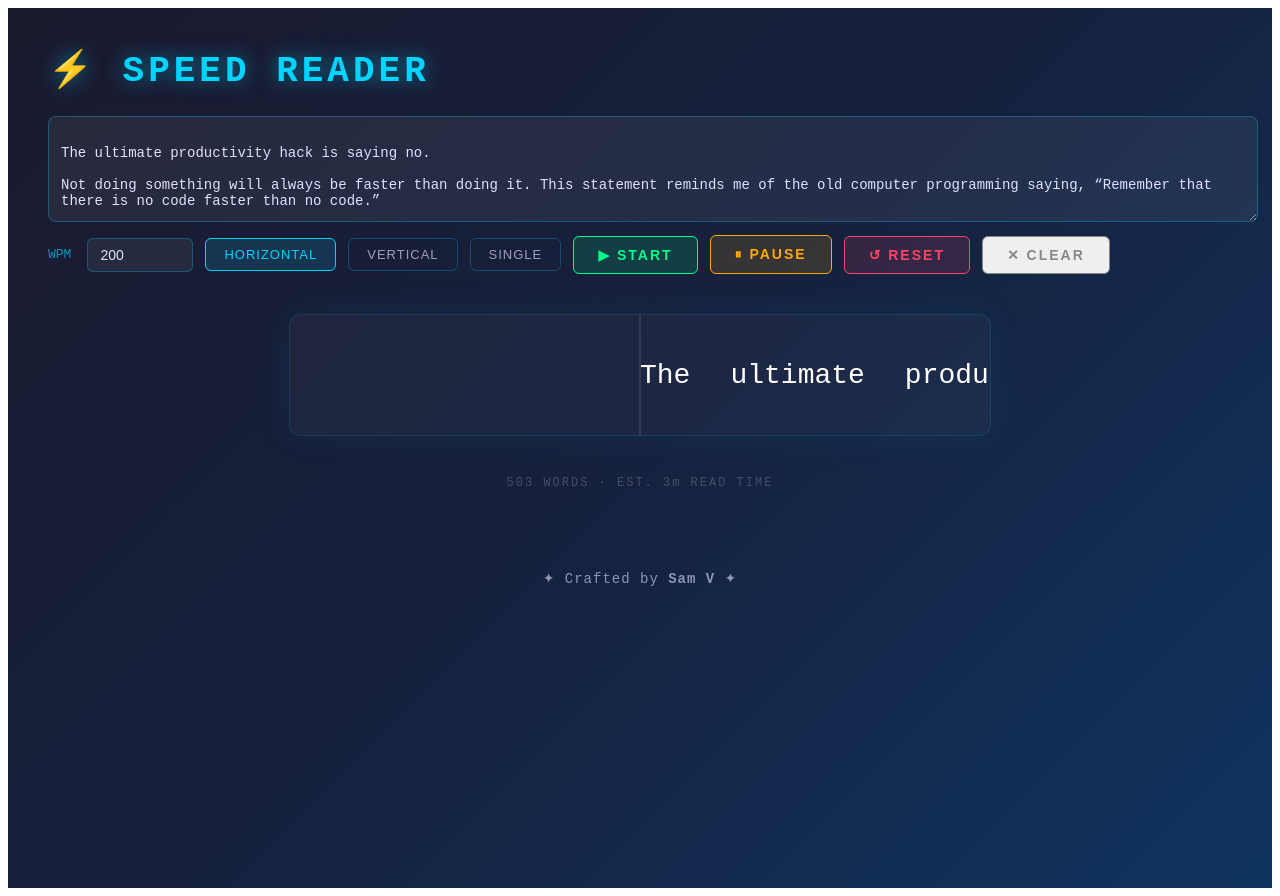
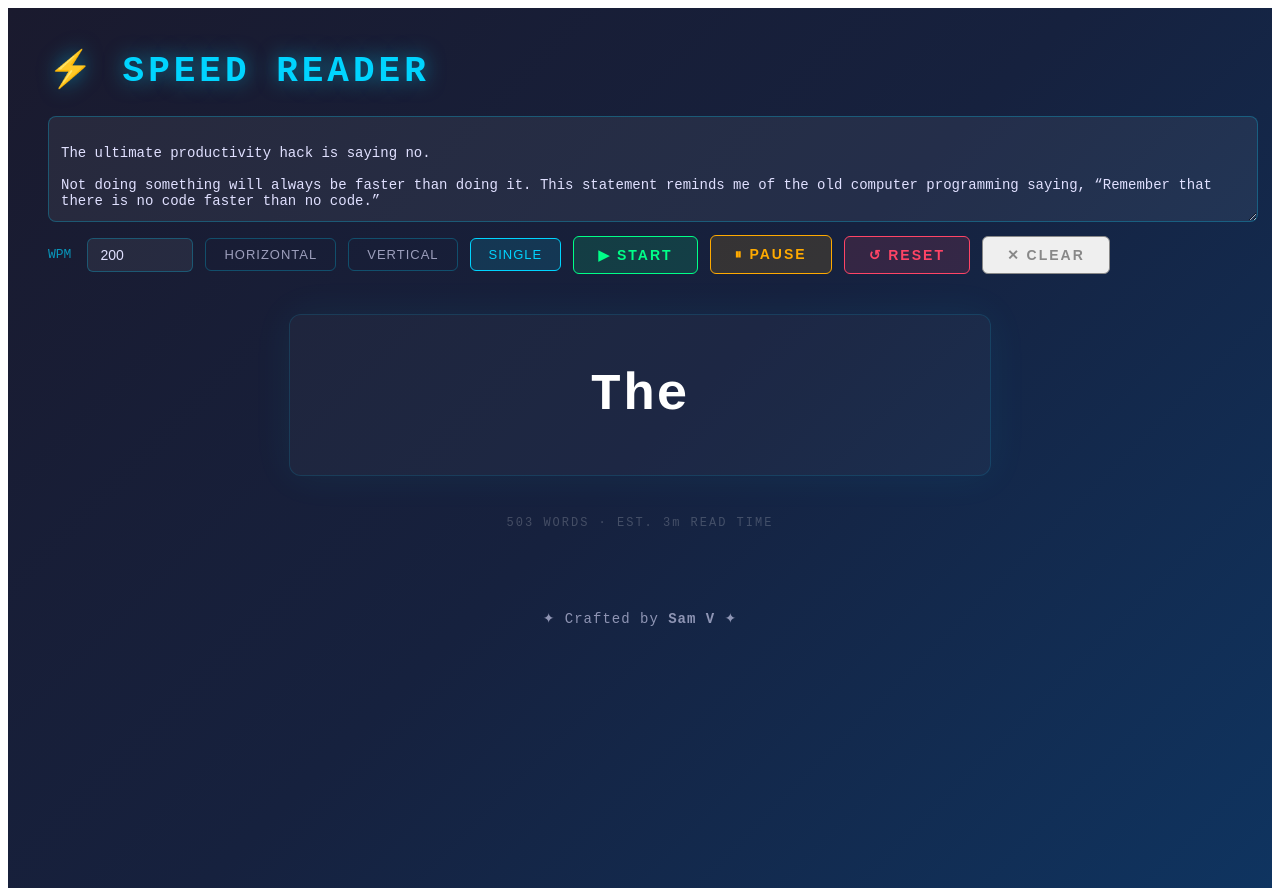
Before and after one commit to samv26/reading, a React (Vite) app: page / in a window 1280 px wide. Built offline with nearby package versions, Linux system fonts and the light colour scheme.

Commit message:
default single

```diff
--- a/src/App.jsx
+++ b/src/App.jsx
@@ -4,7 +4,7 @@ import defaultText from "./assets/defaulttext";
 function App() {
   const [text, setText] = useState(defaultText);
   const [wpm, setWpm] = useState(200);
-  const [mode, setMode] = useState("horizontal");
+  const [mode, setMode] = useState("single");
   const [isPlaying, setIsPlaying] = useState(false);
 
   const words = useMemo(() => {
```
